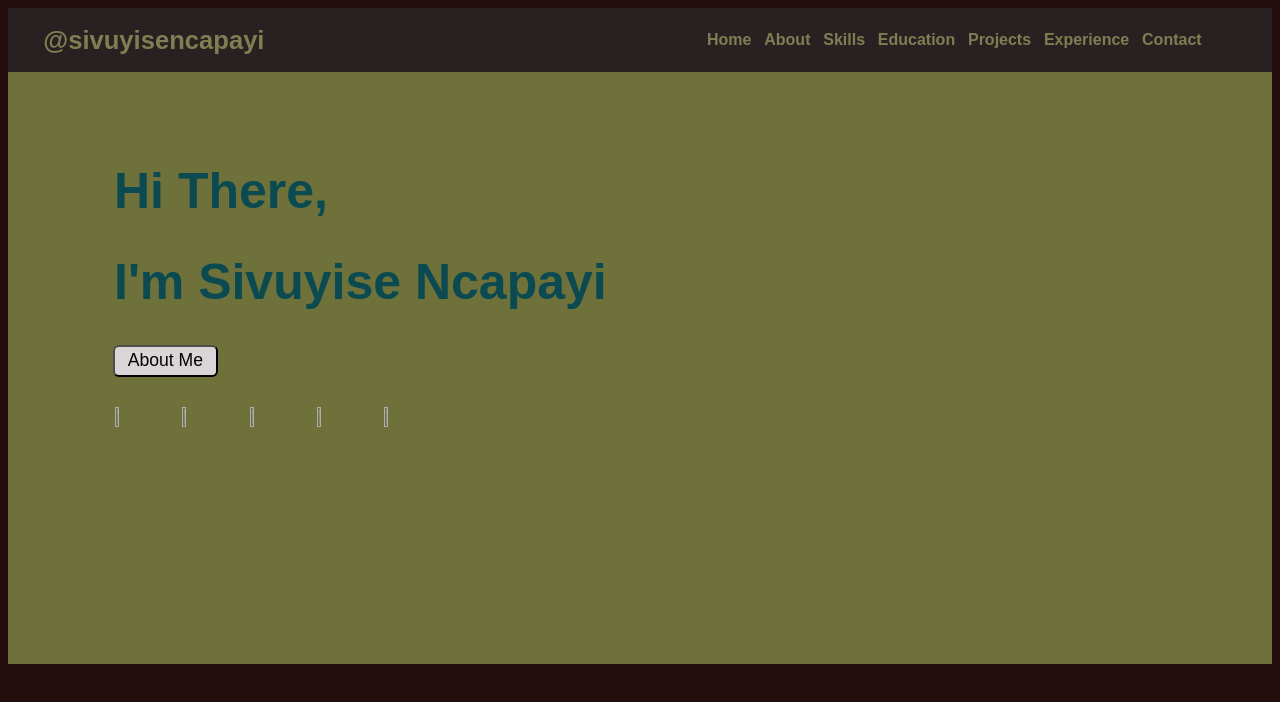
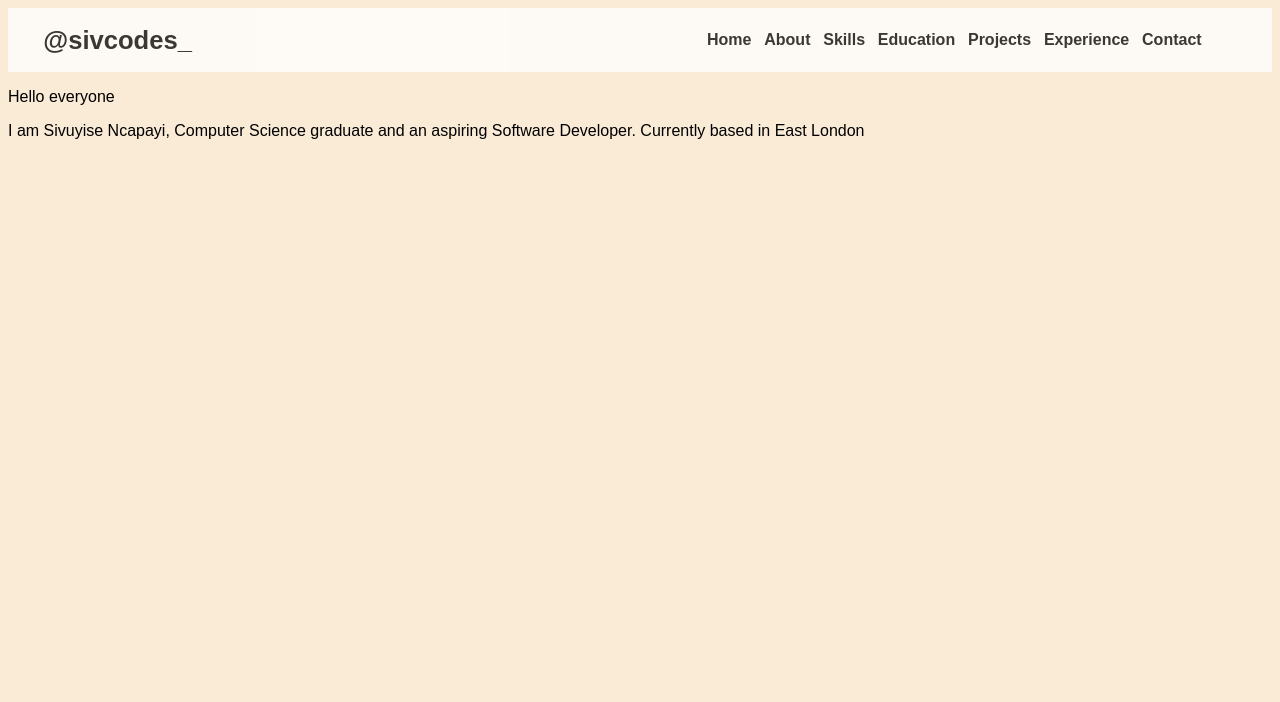
Before and after one commit to PxCKS/portfolio, a plain HTML site: page index.html in a window 1280 px wide. Drawn offline with Linux system fonts and the light colour scheme.

Commit message:
Changed the background colour, changed the website name from '@SivuyiseNcapayi'to '@sivcodes_', addded new navigation bar and the new bio

```diff
--- a/index.html
+++ b/index.html
@@ -12,9 +12,9 @@
     <body>
         <header class="header">
 
-            <h3>@sivuyisencapayi</h3>
+            <h3>@sivcodes_</h3>
 
-            <nav>
+
 
             <ul>
                 <li>Home</li>
@@ -25,34 +25,13 @@
                 <li>Experience</li>
                 <li>Contact</li>
             </ul>
-        </nav>
+
         </header>
 
         <main>
-            <!--main container starts here-->
-            <div class="container">
-                <!--the bio of the portfolio-->
-                <div class="bio">
-                    <div class="cont">
-                        <div>
-                            <h1 id="hi">Hi There,</h1>
-                             <h1>I'm Sivuyise Ncapayi</h1>
-                        </div>
-
-                        <button>About Me</button>
-                   <!--<p>I am a Computer Science graduate</p>-->
-
-                        <div id="links">
-                            <img src="linkedin.png" id="in">
-                            <img src="twitter.png" id="x">
-                            <img src="instagram.png">
-                            <img src="facebook.png">
-                            <img src="github.png">
-
-                        </div>
-                    </div>
-
-	</main>
+           <p id="greet">Hello everyone</p>
+           <p id="bio">I am Sivuyise Ncapayi, Computer Science graduate and an aspiring Software Developer. Currently based in East London</p>
+	    </main>
 
     </body>
 </html>
--- a/styles.css
+++ b/styles.css
@@ -1,17 +1,12 @@
 body{
     font-family: "Poppins", sans-serif;
-    background-color:rgb(36, 13, 13);
+    background-color:antiquewhite;
 
-}
-
-nav{
-    display:contents;
 }
 
 h3{
     font-size:1.6em;
     margin:1rem 0 1rem 2.2rem;
-    color:rgb(126, 126, 82);
 }
 
  #hi{
@@ -21,7 +16,6 @@ h3{
 h1{
     font-size:50px;
     margin-left:2em;
-    color:#085259;
 }
 
 button{
@@ -33,12 +27,7 @@ button{
 }
 
 /*CHANGE ALL THE ICONS TO BE SAME SIZE*/
-#links img{
-    margin-top:30px;
-    margin-left:5px;
-    height:5%;
-    width:5%;
-}
+
 #links{
     margin-left:6em;
 
@@ -47,18 +36,19 @@ button{
     display:flex;
     align-items: center;
     justify-content: space-between;
-    background-color:#292121;
+    background-color:white;
     height:4em;
     position:-webkit-sticky;
     position:sticky;
     top:0;
+    opacity:76%;
 }
 ul{
     margin-right:4rem;
     display:flex;
     list-style: none;
     justify-content:space-between;
-    color:rgb(126, 126, 82);
+    color:black;
 }
 
 li{
@@ -66,45 +56,3 @@ li{
     font:4px, bold;
     font-weight: 700;
 }
-
-.container .bio{
-    margin:auto;
-    background-color:#787e40;
-    height:37em;
-    display:flex;
-    opacity:89%
-}
-
-.container .bio .cont{
-    flex:1;
-    padding:6px;
-}
-
-.container .bio .img{
-    flex:1;
-    padding:2px;
-}
-
-.container .bio #pic{
-    height: 100%;
-    width:40em;
-}
-
-.container .about{
-    background-color: #535733;
-    height:40.5em;
-    opacity:100%
-
-
-}
-
-.container .skills{
-    background-color: #676837;;
-    height: 27em;
-    opacity:89%;
-}
-.container .education{
-    background-color:#505a2a;
-    height: 27em;
-    opacity:89%;
-}
```
